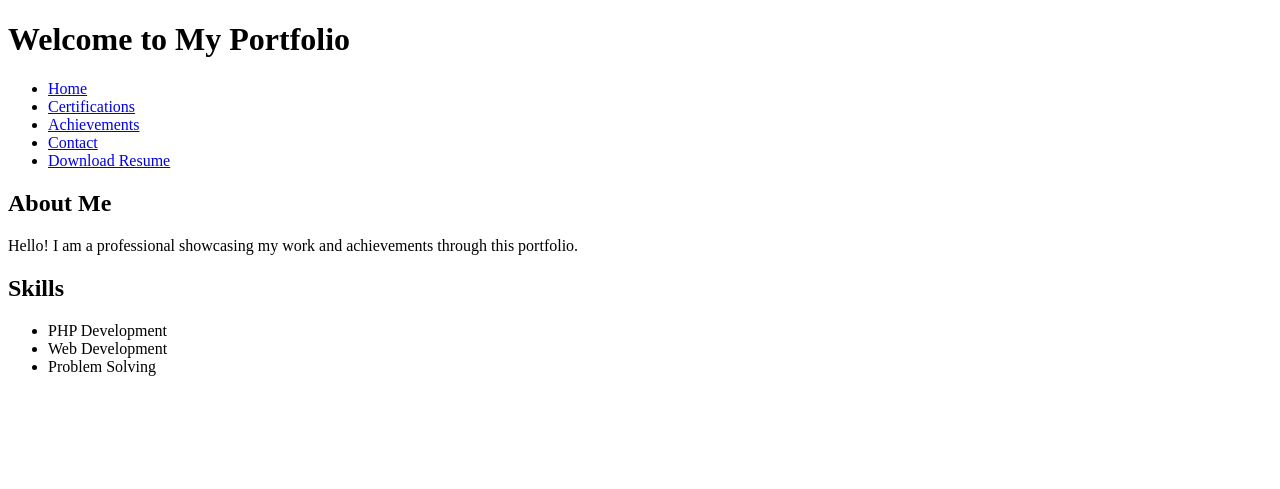
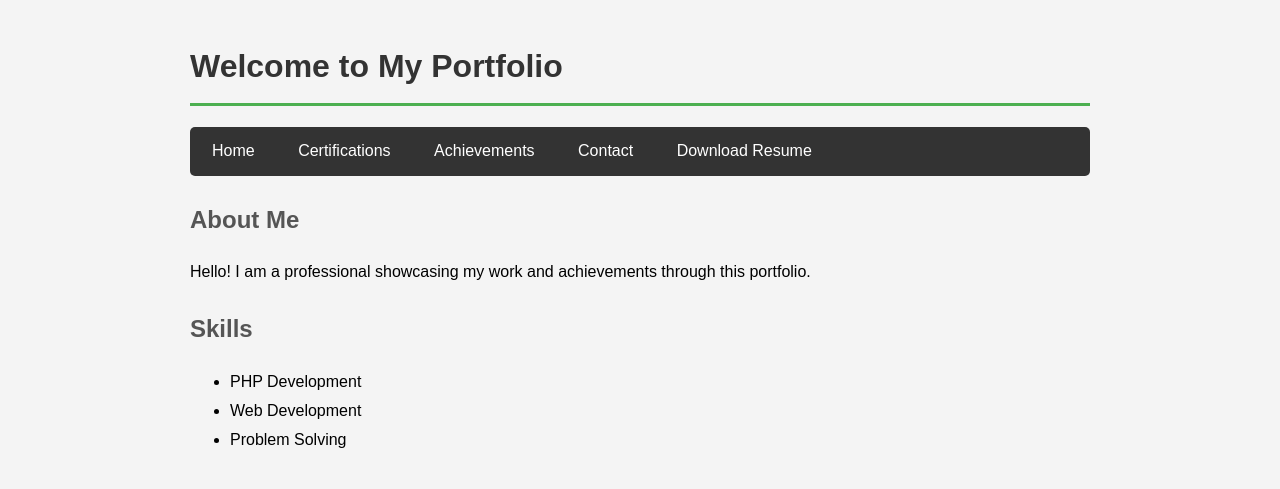
Before and after one commit to namansha20/PortfolioPHP, a PHP site: page / in a window 1280 px wide. Shown: the top 489 px of the page. Run offline with PHP 8.4, Linux system fonts and the light colour scheme.

Commit message:
Add simple CSS styling to improve visual appearance
Co-authored-by: namansha20 <108648059+namansha20@users.noreply.github.com>

```diff
--- a/achievements.php
+++ b/achievements.php
@@ -2,6 +2,7 @@
 <html>
 <head>
     <title>Portfolio - Achievements</title>
+    <link rel="stylesheet" href="style.css">
 </head>
 <body>
     <h1>My Achievements</h1>
--- a/certifications.php
+++ b/certifications.php
@@ -2,6 +2,7 @@
 <html>
 <head>
     <title>Portfolio - Certifications</title>
+    <link rel="stylesheet" href="style.css">
 </head>
 <body>
     <h1>My Certifications</h1>
--- a/contact.php
+++ b/contact.php
@@ -2,6 +2,7 @@
 <html>
 <head>
     <title>Portfolio - Contact</title>
+    <link rel="stylesheet" href="style.css">
 </head>
 <body>
     <h1>Contact Me</h1>
--- a/download_resume.php
+++ b/download_resume.php
@@ -2,6 +2,7 @@
 <html>
 <head>
     <title>Portfolio - Download Resume</title>
+    <link rel="stylesheet" href="style.css">
 </head>
 <body>
     <h1>Download Resume</h1>
--- a/index.php
+++ b/index.php
@@ -2,6 +2,7 @@
 <html>
 <head>
     <title>Portfolio - Home</title>
+    <link rel="stylesheet" href="style.css">
 </head>
 <body>
     <h1>Welcome to My Portfolio</h1>
--- /dev/null
+++ b/style.css
@@ -0,0 +1,101 @@
+body {
+    font-family: Arial, sans-serif;
+    max-width: 900px;
+    margin: 0 auto;
+    padding: 20px;
+    line-height: 1.6;
+    background-color: #f4f4f4;
+}
+
+h1 {
+    color: #333;
+    border-bottom: 3px solid #4CAF50;
+    padding-bottom: 10px;
+}
+
+h2 {
+    color: #555;
+    margin-top: 25px;
+}
+
+h3 {
+    color: #666;
+}
+
+nav {
+    background-color: #333;
+    padding: 10px;
+    margin-bottom: 20px;
+    border-radius: 5px;
+}
+
+nav ul {
+    list-style-type: none;
+    padding: 0;
+    margin: 0;
+}
+
+nav ul li {
+    display: inline;
+    margin-right: 15px;
+}
+
+nav ul li a {
+    color: white;
+    text-decoration: none;
+    padding: 8px 12px;
+}
+
+nav ul li a:hover {
+    background-color: #4CAF50;
+    border-radius: 3px;
+}
+
+form {
+    background-color: white;
+    padding: 20px;
+    border-radius: 5px;
+}
+
+input[type="text"],
+input[type="email"],
+textarea {
+    width: 100%;
+    padding: 8px;
+    margin-top: 5px;
+    margin-bottom: 15px;
+    border: 1px solid #ddd;
+    border-radius: 3px;
+    box-sizing: border-box;
+}
+
+input[type="submit"],
+button {
+    background-color: #4CAF50;
+    color: white;
+    padding: 10px 20px;
+    border: none;
+    border-radius: 3px;
+    cursor: pointer;
+}
+
+input[type="submit"]:hover,
+button:hover {
+    background-color: #45a049;
+}
+
+ul {
+    line-height: 1.8;
+}
+
+pre {
+    background-color: white;
+    padding: 15px;
+    border-radius: 5px;
+    border: 1px solid #ddd;
+    overflow-x: auto;
+}
+
+p {
+    margin-bottom: 15px;
+}
```
